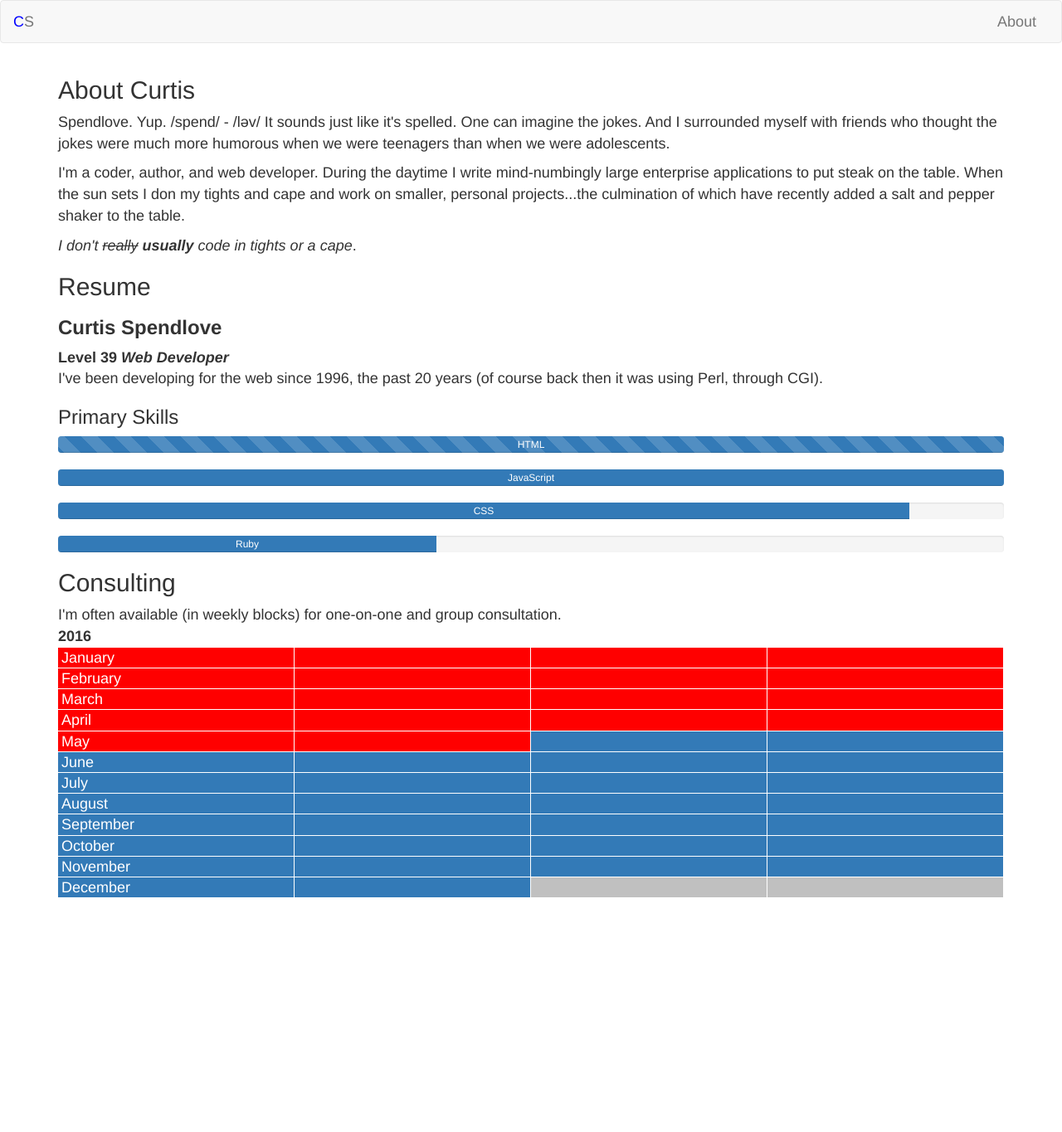
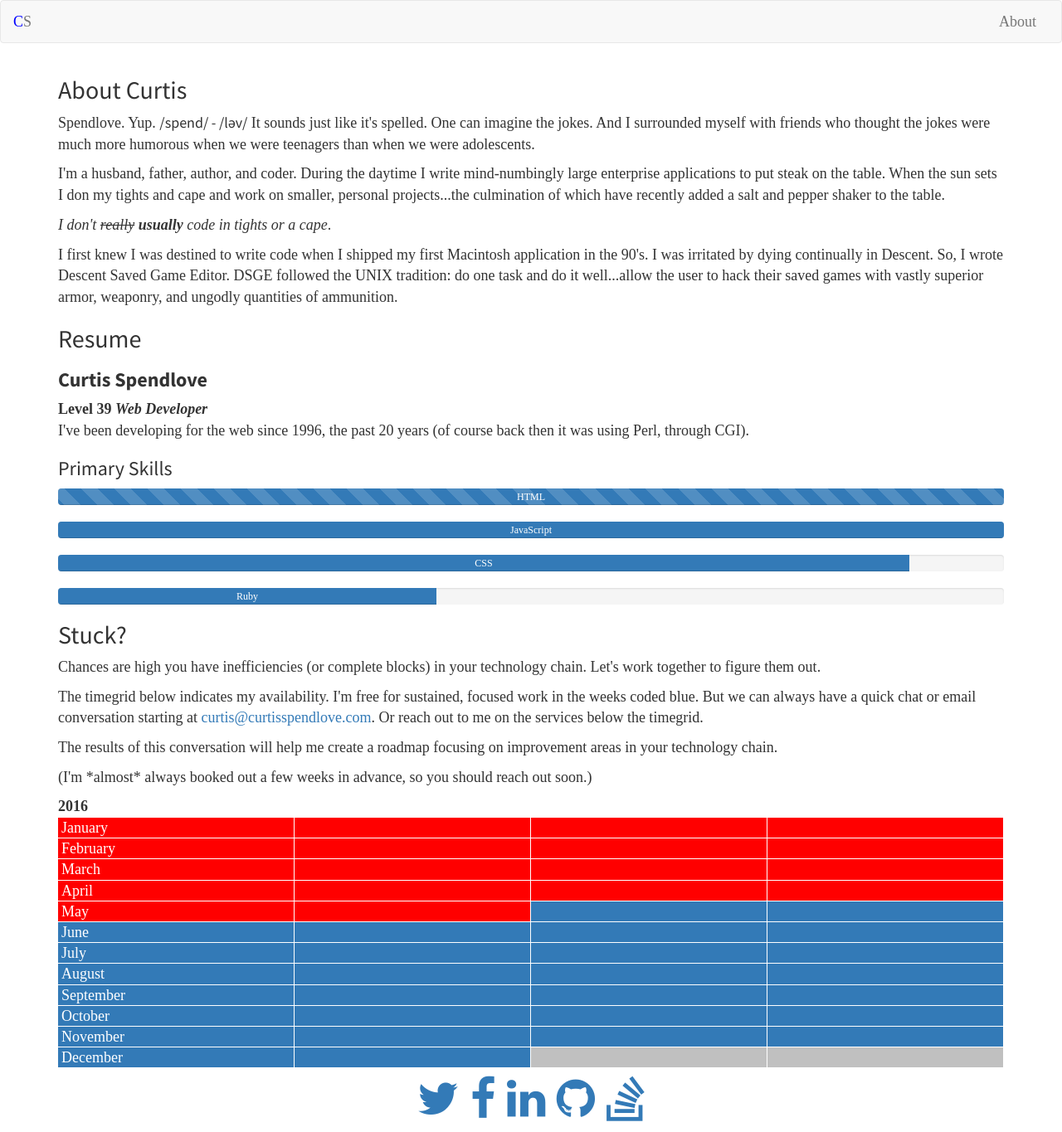
Before and after one commit to curtisspendlove/curtisspendlove-com, a Jekyll site: the page built from about/index.html, in a window 1280 px wide. Shown: the whole page at 83% size. Built offline with Jekyll 4.4.1, drawn with Linux system fonts in a browser that asks for light colours; nearby versions of some CDN libraries; some web fonts are replaced; before the commit the page ends 1109 px from its top, so only the background shows below that.

Commit message:
post 25m of rock

```diff
--- a/_includes/head.html
+++ b/_includes/head.html
@@ -9,7 +9,7 @@
 
   <link rel="stylesheet" href="https://maxcdn.bootstrapcdn.com/bootstrap/3.3.6/css/bootstrap.min.css" integrity="sha384-1q8mTJOASx8j1Au+a5WDVnPi2lkFfwwEAa8hDDdjZlpLegxhjVME1fgjWPGmkzs7" crossorigin="anonymous">
   <link rel="stylesheet" href="{{ "/css/main.css" | prepend: site.baseurl }}">
-  <link rel="stylesheet" href="https://maxcdn.bootstrapcdn.com/font-awesome/4.5.0/css/font-awesome.min.css">
+  <link rel="stylesheet" href="https://maxcdn.bootstrapcdn.com/font-awesome/4.6.1/css/font-awesome.min.css">
 
   <link rel="canonical" href="{{ page.url | replace:'index.html','' | prepend: site.baseurl | prepend: site.url }}">
   <link rel="alternate" type="application/rss+xml" title="{{ site.title }}" href="{{ "/feed.xml" | prepend: site.baseurl | prepend: site.url }}">
--- a/about/index.html
+++ b/about/index.html
@@ -4,9 +4,10 @@ layout: default
 
 <section>
     <h2>About Curtis</h2>
-    <p>Spendlove. Yup. /spend/ - /ləv/ It sounds just like it's spelled. One can imagine the jokes. And I surrounded myself with friends who thought the jokes were much more humorous when we were teenagers than when we were adolescents.</p>
-    <p>I'm a coder, author, and web developer. During the daytime I write mind-numbingly large enterprise applications to put steak on the table. When the sun sets I don my tights and cape and work on smaller, personal projects...the culmination of which have recently added a salt and pepper shaker to the table.</p>
+    <p>Spendlove. Yup. <span style="font-family: 'Source Sans Pro';">/spend/ - /ləv/</span> It sounds just like it's spelled. One can imagine the jokes. And I surrounded myself with friends who thought the jokes were much more humorous when we were teenagers than when we were adolescents.</p>
+    <p>I'm a husband, father, author, and coder. During the daytime I write mind-numbingly large enterprise applications to put steak on the table. When the sun sets I don my tights and cape and work on smaller, personal projects...the culmination of which have recently added a salt and pepper shaker to the table.</p>
     <p><em>I don't <span style="text-decoration: line-through">really</span> <strong>usually</strong> code in tights or a cape</em>.</p>
+    <p>I first knew I was destined to write code when I shipped my first Macintosh application in the 90's. I was irritated by dying continually in Descent. So, I wrote Descent Saved Game Editor. DSGE followed the UNIX tradition: do one task and do it well...allow the user to hack their saved games with vastly superior armor, weaponry, and ungodly quantities of ammunition.</p>
 </section>
 
 <section>
@@ -38,8 +39,13 @@ layout: default
 </section>
 
 <section>
-    <h2>Consulting</h2>
-    <div><span>I'm often available (in weekly blocks) for one-on-one and group consultation.</span></div>
+    <h2>Stuck?</h2>
+    <div>
+      <p>Chances are high you have inefficiencies (or complete blocks) in your technology chain. Let's work together to figure them out.</p>
+      <p>The timegrid below indicates my availability. I'm free for sustained, focused work in the weeks coded blue. But we can always have a quick chat or email conversation starting at <a href="mailto:curtis@curtisspendlove.com">curtis@curtisspendlove.com</a>. Or reach out to me on the services below the timegrid.</p>
+      <p>The results of this conversation will help me create a roadmap <!-- TODO: link to sample roadmap --> focusing on improvement areas in your technology chain.</p>
+      <p>(I'm *almost* always booked out a few weeks in advance, so you should reach out soon.)
+    </div>
     <div><strong>2016</strong></div>
     <div style="width: 25%; height: 1.4em; color: white; background-color: red; float: left; border-right: 1px solid white; border-bottom: 1px solid white;"><span style="margin-left: 4px;">January</span></div>
     <div style="width: 25%; height: 1.4em; color: white; background-color: red; float: left; border-right: 1px solid white; border-bottom: 1px solid white;"></div>
@@ -104,7 +110,13 @@ layout: default
 
 
 <section>
-  &nbsp;
+  <div style="font-size: 3em; text-align: center;">
+    <a href="https://twitter.com/curtisspendlove"><i class="fa fa-twitter" aria-hidden="true"></i></a>
+    <a href="https://www.facebook.com/cuspendlove"><i class="fa fa-facebook" aria-hidden="true"></i></a></a>
+    <a href="https://www.linkedin.com/in/curtisspendlove"><i class="fa fa-linkedin" aria-hidden="true"></i></a>
+    <a href="https://github.com/curtisspendlove"><i class="fa fa-github" aria-hidden="true"></i></a>
+    <a href="http://stackexchange.com/users/8315655/curtis-spendlove"><i class="fa fa-stack-overflow" aria-hidden="true"></i></a>
+  </div>
 </section>
 
 
--- a/css/main.scss
+++ b/css/main.scss
@@ -5,7 +5,12 @@
 @import url(https://fonts.googleapis.com/css?family=Source+Code+Pro:400,700|Source+Sans+Pro:400,700|Source+Serif+Pro:400,700);
 
 body {
+  font-family: 'Source Serif Pro';
   font-size: 1.8em;
+}
+
+h1, h2, h3, h4, h5, h6 {
+  font-family: 'Source Sans Pro';
 }
 
 img {
@@ -13,3 +18,7 @@ img {
   height: auto;
   display: block;
 }
+
+.date {
+  color: #777;
+}
```
Also changed, not shown: _posts/2016-04-28-25-minutes-of-rock.md (renamed from _drafts/2016-04-28-25minutes-of-rock.md, +2 -2 lines), 1 other file.
